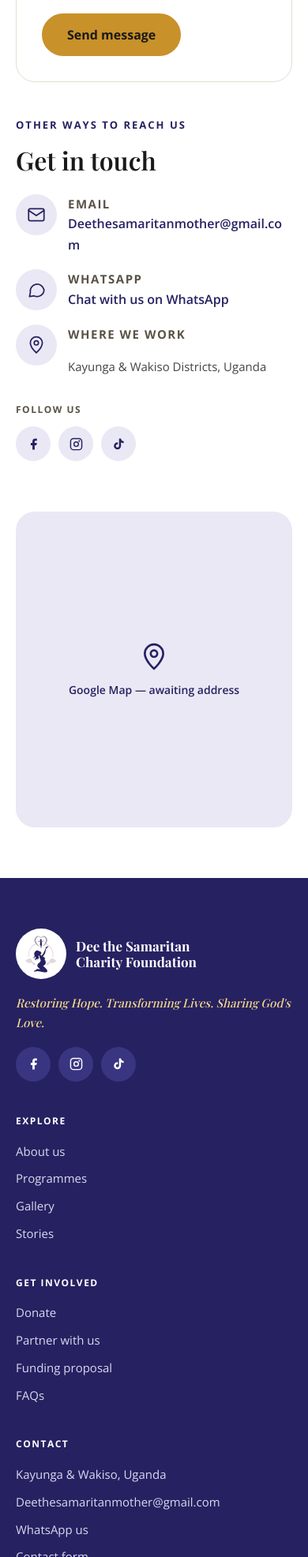
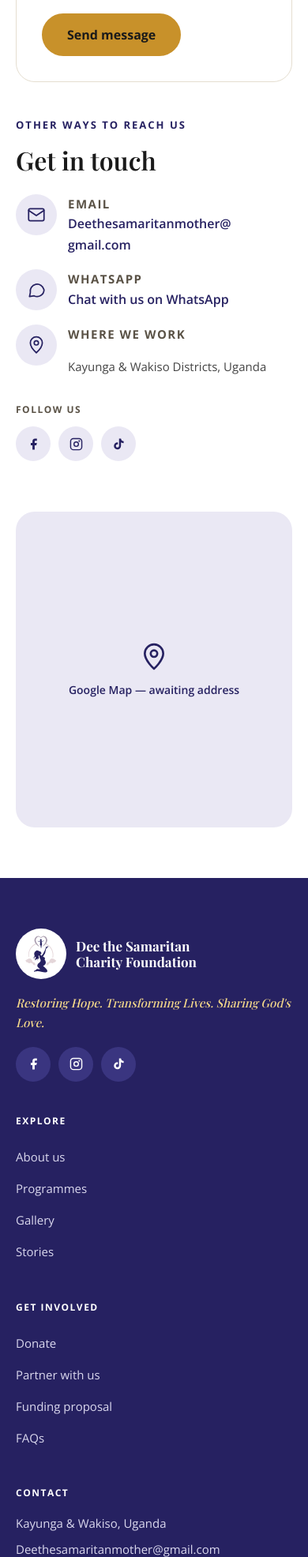
Before and after one commit to DMS-Works/DSCF, a plain HTML site: page contact.html in a window 390 px wide. Shown: the part 1285-3257 px from the top of the page at 79% size. Drawn offline with nearby package versions, Linux system fonts and the light colour scheme; a web font is replaced by a local one.

Commit message:
Mobile pass fixes
- Footer links get 40px tap targets on phones
- Email address breaks after the @ instead of mid-word
- Home stats sit in one row of four on tablets
- Shorter proposal button label so it fits on one line on phones

Co-Authored-By: Claude Opus 5.5 <noreply@anthropic.com>
Claude-Session: https://claude.ai/code/session_01HswpQWKTVgsWT7bmcfN4Dz

```diff
--- a/contact.html
+++ b/contact.html
@@ -129,7 +129,7 @@
           <div class="contact-list">
             <div class="contact-list__item">
               <span class="icon-circle"><svg viewBox="0 0 24 24" fill="none" stroke="currentColor" stroke-width="1.6" stroke-linecap="round" stroke-linejoin="round" aria-hidden="true"><rect x="3" y="5" width="18" height="14" rx="2"/><path d="M3 7l9 6 9-6"/></svg></span>
-              <div><p class="contact-list__label">Email</p><a href="mailto:Deethesamaritanmother@gmail.com">Deethesamaritanmother@gmail.com</a></div>
+              <div><p class="contact-list__label">Email</p><a href="mailto:Deethesamaritanmother@gmail.com">Deethesamaritanmother@<wbr>gmail.com</a></div>
             </div>
             <div class="contact-list__item">
               <span class="icon-circle"><svg viewBox="0 0 24 24" fill="none" stroke="currentColor" stroke-width="1.6" stroke-linecap="round" stroke-linejoin="round" aria-hidden="true"><path d="M21 12a8 8 0 0 1-11.6 7.1L4 20l1-4.6A8 8 0 1 1 21 12z"/></svg></span>
@@ -193,7 +193,7 @@
           <p class="footer__heading">Contact</p>
           <div class="footer__links">
             <span>Kayunga &amp; Wakiso, Uganda</span>
-            <a href="mailto:Deethesamaritanmother@gmail.com">Deethesamaritanmother@gmail.com</a>
+            <a href="mailto:Deethesamaritanmother@gmail.com">Deethesamaritanmother@<wbr>gmail.com</a>
             <a href="https://wa.me/256XXXXXXXXX" target="_blank" rel="noopener">WhatsApp us</a>
             <a href="contact.html">Contact form</a>
           </div>
--- a/css/style.css
+++ b/css/style.css
@@ -301,7 +301,7 @@ p + p { margin-top: 16px; }
 
 /* ── STATS BAND ───────────────────────────────────────────── */
 .stats { background: var(--brand); color: var(--white); padding: 52px 0; }
-.stats__grid { display: grid; grid-template-columns: repeat(auto-fit, minmax(200px, 1fr)); gap: 32px; text-align: center; }
+.stats__grid { display: grid; grid-template-columns: repeat(auto-fit, minmax(150px, 1fr)); gap: 32px; text-align: center; }
 .stat__number { font-family: var(--font-heading); font-size: 54px; font-weight: 600; line-height: 1; }
 .stat__label { margin-top: 10px; font-size: 13px; font-weight: 600; letter-spacing: 1.5px; text-transform: uppercase; color: var(--brand-soft); }
 
@@ -519,7 +519,7 @@ p + p { margin-top: 16px; }
 .contact-list__item { display: flex; align-items: flex-start; gap: 14px; }
 .contact-list__item p { font-size: 15px; }
 .contact-list__label { font-size: 12px; font-weight: 700; letter-spacing: 1.5px; text-transform: uppercase; color: var(--text-muted); }
-.contact-list a { font-weight: 600; text-decoration: none; overflow-wrap: anywhere; }
+.contact-list a { font-weight: 600; text-decoration: none; overflow-wrap: break-word; }
 
 .socials { display: flex; gap: 10px; }
 .socials a {
@@ -547,7 +547,7 @@ p + p { margin-top: 16px; }
 .footer__tagline { font-family: var(--font-heading); font-style: italic; font-size: 15px; color: var(--gold-light); margin: 18px 0; }
 .footer__heading { font-size: 12px; font-weight: 700; letter-spacing: 1.5px; text-transform: uppercase; color: var(--white); margin-bottom: 16px; }
 .footer__links { display: flex; flex-direction: column; gap: 10px; font-size: 15px; }
-.footer__links a { color: var(--brand-soft); text-decoration: none; overflow-wrap: anywhere; }
+.footer__links a { color: var(--brand-soft); text-decoration: none; overflow-wrap: break-word; }
 .footer__links a:hover { color: var(--white); }
 .site-footer .socials a { background: var(--brand-raised); color: var(--white); }
 .site-footer .socials a:hover { background: var(--gold); color: var(--charcoal); }
@@ -595,6 +595,8 @@ p + p { margin-top: 16px; }
   .founder-caption { margin-top: 24px; }
   .btn-row .btn { flex: 1 1 100%; }
   .stats__grid { grid-template-columns: repeat(2, minmax(0, 1fr)); gap: 24px; }
+  .footer__links { gap: 0; }
+  .footer__links a { display: inline-flex; align-items: center; min-height: 40px; }
   .stat__number { font-size: 40px; }
   .stat__label { font-size: 11px; letter-spacing: 1.2px; }
   .whatsapp-float { right: 16px; bottom: 16px; width: 56px; height: 56px; }
```
Also changed, not shown: 404.html (+1 -1 lines), about.html (+1 -1 lines), faqs.html (+1 -1 lines), gallery.html (+1 -1 lines), index.html (+1 -1 lines), programmes.html (+1 -1 lines), support-us.html (+2 -2 lines), testimonials.html (+1 -1 lines), thank-you.html (+1 -1 lines).
